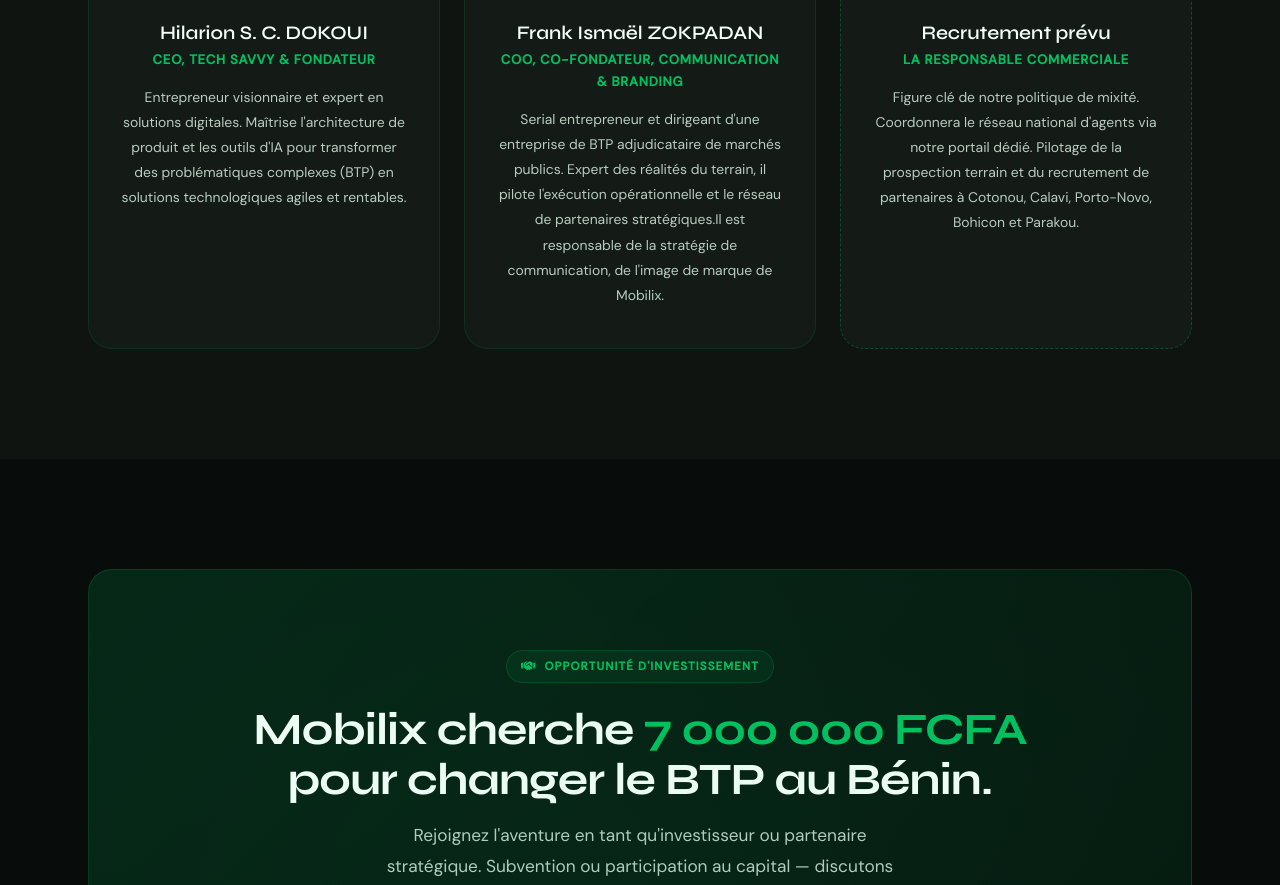
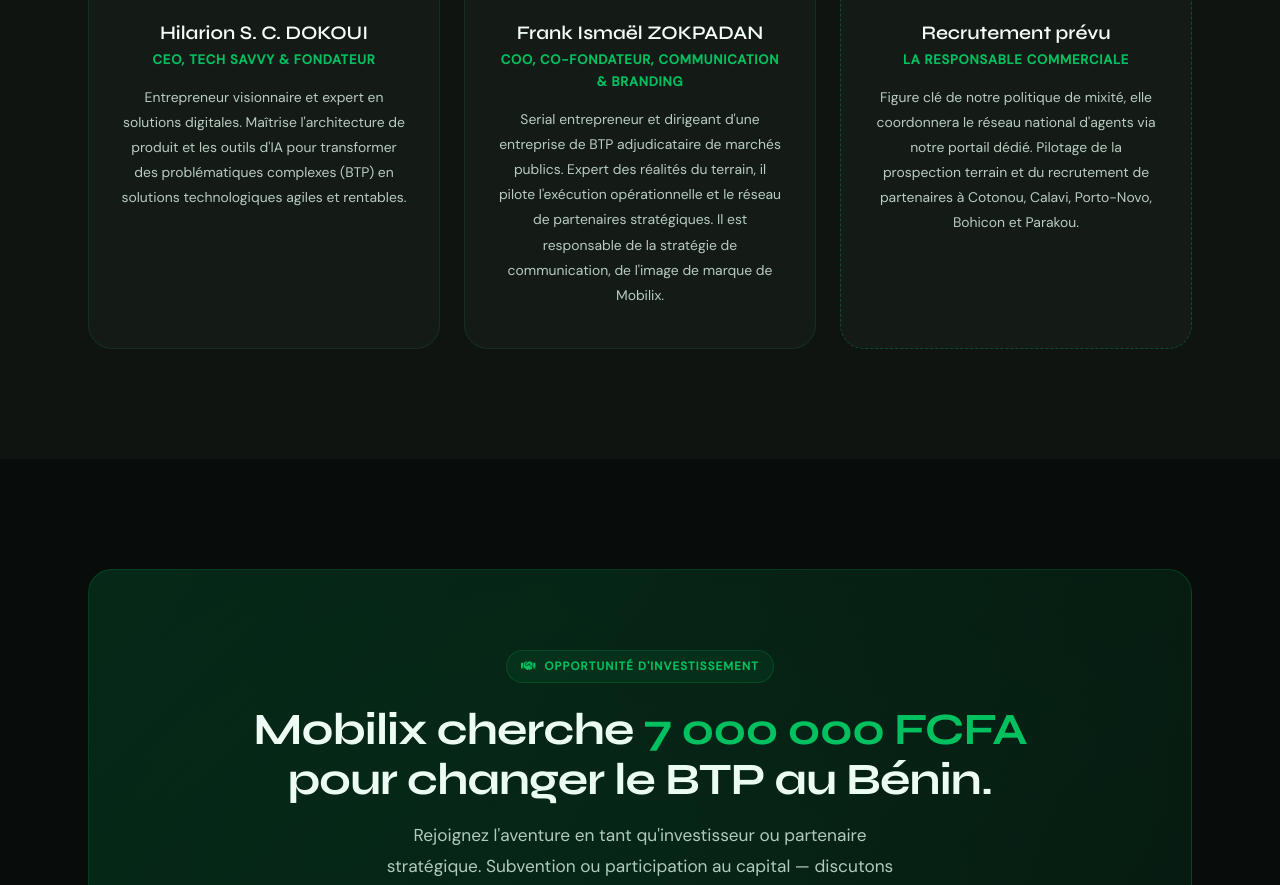
Before and after one commit to edayeh8-ai/mobilix-invest, a plain HTML site: page index.html in a window 1280 px wide. Shown: the part 10377-11262 px from the top of the page. Drawn offline with nearby package versions, Linux system fonts and the light colour scheme.

Commit message:
Fix punctuation and spacing in team member descriptions

```diff
--- a/index.html
+++ b/index.html
@@ -677,7 +677,7 @@ footer p.tagline{font-size:.88rem;color:var(--tx);margin-bottom:6px}
         </div>
         <h3>Frank Ismaël ZOKPADAN</h3>
         <div class="team-role">COO, CO-FONDATEUR, Communication &amp; Branding</div>
-        <p>Serial entrepreneur et dirigeant d'une entreprise de BTP adjudicataire de marchés publics. Expert des réalités du terrain, il pilote l'exécution opérationnelle et le réseau de partenaires stratégiques.Il est responsable de la stratégie de communication, de l'image de marque de Mobilix.</p>
+        <p>Serial entrepreneur et dirigeant d'une entreprise de BTP adjudicataire de marchés publics. Expert des réalités du terrain, il pilote l'exécution opérationnelle et le réseau de partenaires stratégiques. Il est responsable de la stratégie de communication, de l'image de marque de Mobilix.</p>
       </div>
      <div class="team-card fade-up" style="border: 1px dashed rgba(0, 192, 96, 0.3);">
   <div class="team-avatar" style="background: rgba(0, 192, 96, 0.05); border: 1px dashed var(--g); display: flex;">
@@ -685,7 +685,7 @@ footer p.tagline{font-size:.88rem;color:var(--tx);margin-bottom:6px}
   </div>
   <h3>Recrutement prévu</h3>
   <div class="team-role">La Responsable Commerciale</div>
-  <p>Figure clé de notre politique de mixité. Coordonnera le réseau national d'agents via notre portail dédié. Pilotage de la prospection terrain et du recrutement de partenaires à Cotonou, Calavi, Porto-Novo, Bohicon et Parakou.</p>
+  <p>Figure clé de notre politique de mixité, elle coordonnera le réseau national d'agents via notre portail dédié. Pilotage de la prospection terrain et du recrutement de partenaires à Cotonou, Calavi, Porto-Novo, Bohicon et Parakou.</p>
 </div>
     </div>
   </div>
```
